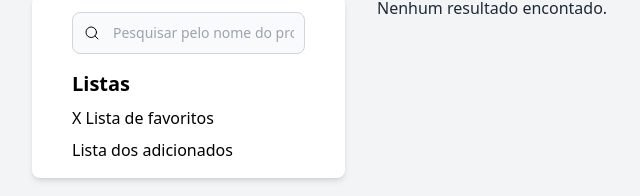
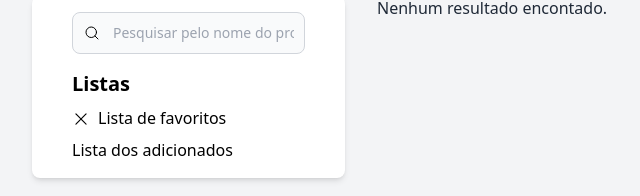
Before and after one commit to lorenzocerbasi/product-list, a Next.js app: page / in a window 1280 px wide. Both pictures are taken after a click on the button "Lista de favoritos". Shown: the part 120-316 px from the top of the page, without its empty margins (0-640 px from the left). Built offline with nearby package versions, Linux system fonts and the light colour scheme.

Commit message:
feat: add a x icon

```diff
--- a/src/components/Products/index.tsx
+++ b/src/components/Products/index.tsx
@@ -70,18 +70,18 @@ export const Products = ({ listProducts, search, activeFavoriteList, activeAddCa
   };
 
   // Essa função filtra produtos pelo nome, ignorando maiúsculas e minúsculas, com base em um termo de pesquisa.
-  let filteredProducts = listProducts.filter((product) =>
+  let filteredProducts: Products[] = listProducts.filter((product: Products) =>
     product.name.toLowerCase().includes(search.toLowerCase())
   );
 
   // Essa função filtra os produtos que fazem parte da lista de favoritos.
   if (activeFavoriteList) {
-    filteredProducts = filteredProducts.filter((product) => favorites.includes(product.id));
+    filteredProducts = filteredProducts.filter((product: Products) => favorites.includes(product.id));
   }
 
     // Essa função filtra os produtos que fazem parte do 'carrinho'.
   if (activeAddCartList) {
-    filteredProducts = filteredProducts.filter((product) => addedToCart.includes(product.id));
+    filteredProducts = filteredProducts.filter((product: Products) => addedToCart.includes(product.id));
   }
 
   return (
--- a/src/pages/index.tsx
+++ b/src/pages/index.tsx
@@ -1,7 +1,7 @@
 import Head from "next/head";
 import { Products } from "@/components/Products";
 import ListProducts from '@/components/Products/products.json'
-import { MagnifyingGlass } from "phosphor-react";
+import { MagnifyingGlass, X } from "phosphor-react";
 import { ChangeEvent, useState } from "react";
 
 interface Products {
@@ -46,13 +46,19 @@ const Home = () => {
             <h3 className="text-xl font-semibold">Listas</h3>
             <button className="w-max" onClick={() => setActiveFavoriteList(!activeFavoriteList)}>
               {activeFavoriteList
-                ? 'X Lista de favoritos'
+                ? <p className="flex items-center gap-2 font-medium">
+                  <X size={18} className="mt-0.5" />
+                  Lista de favoritos
+                </p>
                 : 'Lista de favoritos'
               }
             </button>
             <button className="w-max" onClick={() => setActiveAddCartList(!activeAddCartList)}>
               {activeAddCartList
-                ? 'X Lista dos adicionados'
+                ? <p className="flex items-center gap-2 font-medium">
+                  <X size={18} className="mt-0.5" />
+                  Lista dos adicionados
+                </p>
                 : 'Lista dos adicionados'
               }
             </button>
```
